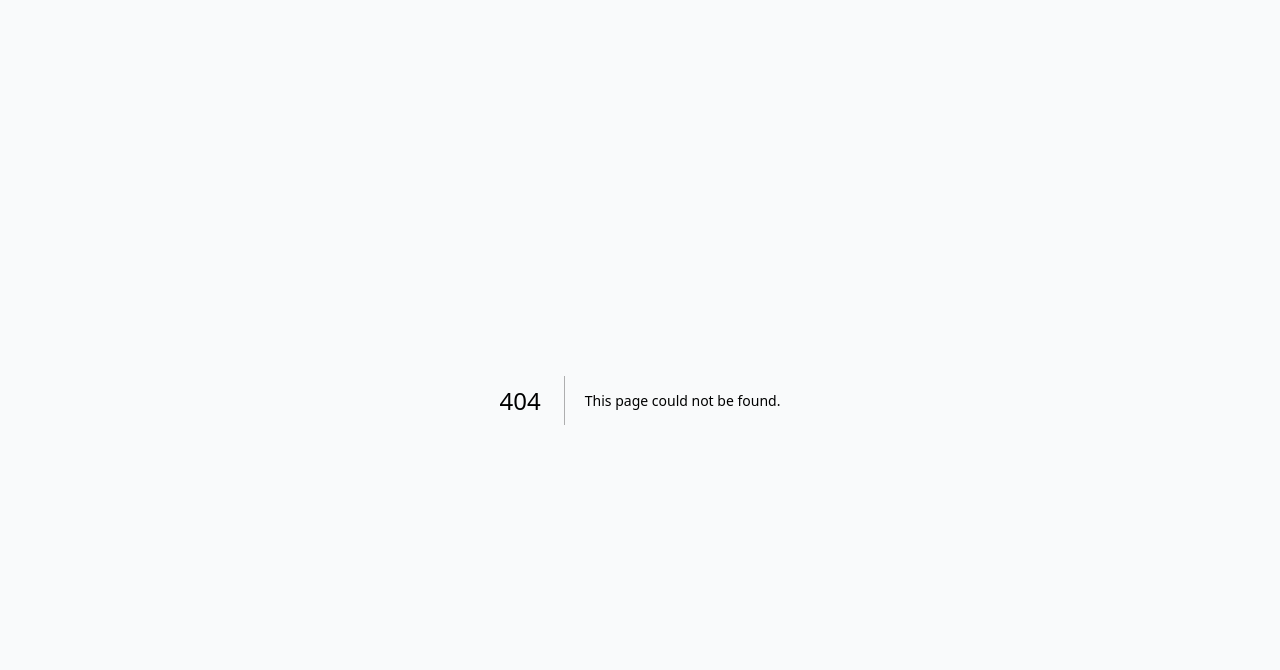
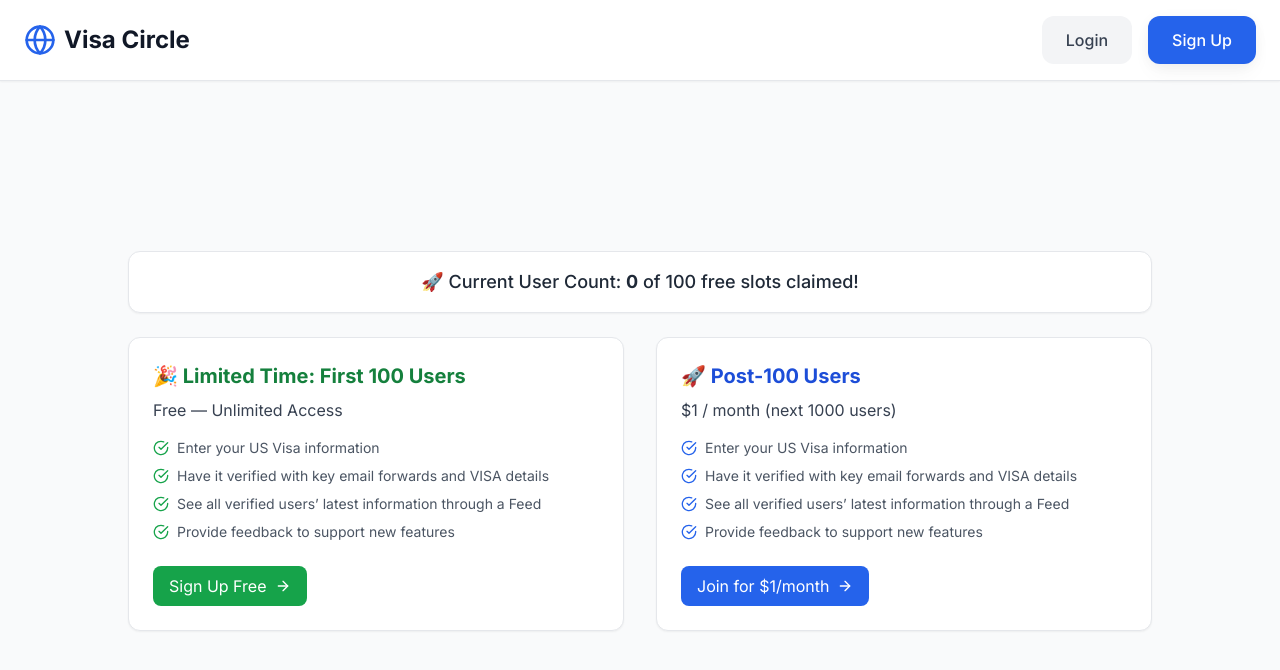
Before and after one commit to denusurat1/Visa-circle, a Next.js app: page /pricing in a window 1280 px wide. Before the commit this address had no page. Shown: the top 670 px of the page. Built offline with nearby package versions, Linux system fonts and the light colour scheme; no server answers; the database is empty.

Commit message:
Milestone: MVP v1.0 - initial working version with Supabase integration

```diff
--- a/components/Navbar.tsx
+++ b/app/(protected)/components/Navbar.tsx
@@ -31,10 +31,10 @@ export default function Navbar({
     <nav className="bg-white shadow-sm border-b">
       <div className="max-w-7xl mx-auto px-6 py-4">
         <div className="flex justify-between items-center">
-          <div className="flex items-center space-x-2">
-            <Globe className="h-8 w-8 text-primary-600" />
-            <span className="text-2xl font-bold text-gray-900">Visa Circle</span>
-          </div>
+            <Link href="/dashboard" className="flex items-center space-x-2">
+                <Globe className="h-8 w-8 text-primary-600" />
+                <span className="text-2xl font-bold text-gray-900">Visa Circle</span>
+            </Link>
 
           <div className="flex items-center space-x-4">
             {showNewUpdate && (
--- a/app/(protected)/dashboard/components/VisaUpdateCard.tsx
+++ b/app/(protected)/dashboard/components/VisaUpdateCard.tsx
@@ -19,33 +19,45 @@ export default function VisaUpdateCard({
 
   return (
     <div className="border border-gray-200 rounded-xl p-5 bg-white shadow-sm">
-      {/* Header: user circle + meta info */}
-      <div className="flex justify-between items-start mb-2">
+      {/* Header: Profile circle + visa type */}
+      <div className="flex justify-between items-start mb-3">
         <div className="flex items-center space-x-3">
           <div className="w-9 h-9 bg-primary-100 rounded-full flex items-center justify-center">
-          <UserIcon className="h-4 w-4 text-primary-600" />
+            <UserIcon className="h-4 w-4 text-primary-600" />
           </div>
-          <div className="text-sm text-gray-600">
-            <p>
-              From <span className="font-medium">{update.country}</span> •{' '}
-              <span className="inline-block bg-primary-600 text-white text-sm px-3 py-1 rounded-full font-medium">{update.visa_type}</span>
+          <div>
+            <p className="text-sm text-gray-700">
+              <span className="font-medium">User from {update.country}</span>
             </p>
-            <p className="text-xs text-gray-500">Service Center: {update.center}</p>
+            <p className="text-xs text-gray-500">
+              {formatDistanceToNow(new Date(update.created_at), { addSuffix: true })}
+            </p>
           </div>
         </div>
-        <span className="text-xs text-gray-500">
-          {formatDistanceToNow(new Date(update.created_at), { addSuffix: true })}
+        <span className="inline-block bg-primary-600 text-white text-xs px-3 py-1 rounded-full font-medium">
+          {update.visa_type}
         </span>
       </div>
 
-      {/* Milestone badge and event date */}
-      <div className="mb-2">
+      {/* Milestone */}
+      <div className="flex items-center justify-between mb-3">
         <span className="inline-block bg-gray-200 text-black text-sm px-3 py-1 rounded-full font-medium">
           {update.milestone}
         </span>
-        <span className="text-sm text-gray-600 ml-2">
-          on {new Date(update.date_of_event).toLocaleDateString()}
-        </span>
+      </div>
+
+      {/* A → B Path */}
+      <div className="flex flex-col sm:flex-row sm:items-center sm:space-x-4 text-sm text-gray-600 mb-3">
+        <div className="flex-1">
+          <div className="font-medium text-black">🅐 Service Center</div>
+          <div>{update.center || 'N/A'}</div>
+          <div>{update.date_of_event ? new Date(update.date_of_event).toLocaleDateString() : ''}</div>
+        </div>
+        <div className="hidden sm:block w-px bg-gray-300 h-10"></div>
+        <div className="flex-1 mt-2 sm:mt-0">
+          <div className="font-medium text-black">🅑 Country</div>
+          <div>{update.country || 'N/A'}</div>
+        </div>
       </div>
 
       {/* Optional note */}
--- a/app/(protected)/dashboard/new/page.tsx
+++ b/app/(protected)/dashboard/new/page.tsx
@@ -6,7 +6,7 @@ import { ArrowLeft, Check } from 'lucide-react'
 import { supabase } from '@/lib/supabaseClient'
 import { checkUserAccess } from '@/lib/authUtils'
 import Link from 'next/link'
-import Navbar from '@/components/Navbar'
+import Navbar from '@/app/(protected)/components/Navbar'
 
 const COUNTRIES = [
   'India',
--- a/app/(protected)/dashboard/page.tsx
+++ b/app/(protected)/dashboard/page.tsx
@@ -8,7 +8,7 @@ import { checkUserAccess } from '@/lib/authUtils'
 import { VisaUpdateWithReactions } from '@/lib/supabaseClient'
 import Link from 'next/link'
 import VisaUpdateCard from './components/VisaUpdateCard'
-import Navbar from '@/components/Navbar'
+import Navbar from '@/app/(protected)/components/Navbar'
 
 const COUNTRIES = [
   'India',
--- a/app/(protected)/feedback/page.tsx
+++ b/app/(protected)/feedback/page.tsx
@@ -8,14 +8,14 @@ import { FeedbackPost, FeedbackReaction } from '@/lib/supabaseClient'
 import { formatDistanceToNow } from 'date-fns'
 import Link from 'next/link'
 import type { User } from '@supabase/supabase-js'
-import Navbar from '@/components/Navbar'
+import Navbar from '@/app/(protected)/components/Navbar'
 
 const FIELDS = [
   'Country Route',
   'Visa Type',
   'Service Center',
   'Milestone',
-  'Other'
+  'Non-field Related'
 ]
 
 /*const MILESTONES = [
@@ -275,6 +275,10 @@ export default function FeedbackPage() {
                   </div>
 
                   <div className="mb-2">
+                  {post.field !== 'Non-field Related' && (
+                    <span className="text-sm text-gray-600">
+                      Field Related change: </span>
+                  )}
                     <span className="inline-block bg-blue-100 text-blue-800 text-sm px-3 py-1 rounded-full font-medium">
                       {post.field}
                     </span>
--- a/app/(protected)/profile/page.tsx
+++ b/app/(protected)/profile/page.tsx
@@ -7,7 +7,7 @@ import { supabase } from '@/lib/supabaseClient'
 import { checkUserAccess } from '@/lib/authUtils'
 import { UserProfile } from '@/lib/supabaseClient'
 import type { User } from '@supabase/supabase-js'
-import Navbar from '@/components/Navbar'
+import Navbar from '@/app/(protected)/components/Navbar'
 
 const VISA_TYPES = [
   'CR1 / IR1',
--- a/app/(public)/login/page.tsx
+++ b/app/(public)/login/page.tsx
@@ -187,9 +187,9 @@ export default function LoginPage() {
   return (
     <div className="min-h-screen bg-gray-50 flex flex-col justify-center py-12 sm:px-6 lg:px-8">
       <div className="sm:mx-auto sm:w-full sm:max-w-md">
-        <div className="flex justify-center">
+        <Link href="/" className="flex justify-center">
           <Globe className="h-12 w-12 text-primary-600" />
-        </div>
+        </Link>
         <h2 className="mt-6 text-center text-3xl font-bold text-gray-900">
           {isLogin ? 'Login to Visa Circle' : 'Create your account'}
         </h2>
--- a/app/page.tsx
+++ b/app/page.tsx
@@ -8,10 +8,15 @@ export default function HomePage() {
       <nav className="bg-white shadow-sm border-b">
         <div className="max-w-7xl mx-auto px-6 py-4">
           <div className="flex justify-between items-center">
-            <div className="flex items-center space-x-2">
-              <Globe className="h-8 w-8 text-primary-600" />
-              <span className="text-2xl font-bold text-gray-900">Visa Circle</span>
+            <Link href="/" className="flex items-center space-x-2">
+                <Globe className="h-8 w-8 text-primary-600" />
+                <span className="text-2xl font-bold text-gray-900">Visa Circle</span>
+            </Link>
+            <div>
+              <Link
+              href="/pricing" className='btn-secondary'>Pricing</Link>
             </div>
+
             <div className="flex space-x-4">
               <Link href="/login" className="btn-secondary">
                 Login
--- /dev/null
+++ b/app/pricing/page.tsx
@@ -0,0 +1,118 @@
+'use client'
+
+import { useEffect, useState } from 'react'
+import Link from 'next/link'
+import { CheckCircle, ArrowRight, Globe } from 'lucide-react'
+import { supabase } from '@/lib/supabaseClient'
+
+const features = [
+  'Enter your US Visa information',
+  'Have it verified with key email forwards and VISA details',
+  'See all verified users’ latest information through a Feed',
+  'Provide feedback to support new features',
+]
+
+export default function PricingPage() {
+  const [userCount, setUserCount] = useState<number | null>(null)
+
+  useEffect(() => {
+    const fetchUserCount = async () => {
+      const { count, error } = await supabase
+        .from('users')
+        .select('*', { count: 'exact', head: true })
+
+      if (error) {
+        console.error('Error fetching user count:', error)
+        return
+      }
+
+      setUserCount(count ?? 0)
+    }
+
+    fetchUserCount()
+  }, [])
+
+  return (
+    <div className="min-h-screen bg-gray-50 flex flex-col">
+      {/* Navigation */}
+      <nav className="bg-white shadow-sm border-b">
+        <div className="max-w-7xl mx-auto px-6 py-4">
+          <div className="flex justify-between items-center">
+            <Link href="/" className="flex items-center space-x-2">
+              <Globe className="h-8 w-8 text-primary-600" />
+              <span className="text-2xl font-bold text-gray-900">Visa Circle</span>
+            </Link>
+            <div className="flex space-x-4">
+              <Link href="/login" className="btn-secondary">
+                Login
+              </Link>
+              <Link href="/login" className="btn-primary">
+                Sign Up
+              </Link>
+            </div>
+          </div>
+        </div>
+      </nav>
+
+      {/* Pricing Panels */}
+      <div className="flex-1 flex flex-col items-center justify-center px-4 py-12 space-y-6">
+        {/* Current Users Panel */}
+        {userCount !== null && (
+          <div className="bg-white border rounded-xl shadow-sm p-4 w-full max-w-5xl text-center">
+            <p className="text-lg text-gray-800 font-medium">
+              🚀 Current User Count: <span className="font-bold">{userCount}</span> of 100 free slots claimed!
+            </p>
+          </div>
+        )}
+
+        <div className="max-w-5xl w-full grid grid-cols-1 md:grid-cols-2 gap-8">
+          {/* Left panel: Free offer */}
+          <div className="bg-white border rounded-xl shadow-sm p-6">
+            <h2 className="text-xl font-bold text-green-700 mb-2">
+              🎉 Limited Time: First 100 Users
+            </h2>
+            <p className="text-gray-700 mb-4">Free — Unlimited Access</p>
+            <ul className="space-y-2 mb-6">
+              {features.map((feature) => (
+                <li key={feature} className="flex items-center text-sm text-gray-600">
+                  <CheckCircle className="h-4 w-4 text-green-600 mr-2" />
+                  {feature}
+                </li>
+              ))}
+            </ul>
+            <Link
+              href="/login"
+              className="inline-flex items-center bg-green-600 text-white px-4 py-2 rounded-lg hover:bg-green-700 transition-colors"
+            >
+              Sign Up Free
+              <ArrowRight className="h-4 w-4 ml-2" />
+            </Link>
+          </div>
+
+          {/* Right panel: Paid plan */}
+          <div className="bg-white border rounded-xl shadow-sm p-6">
+            <h2 className="text-xl font-bold text-blue-700 mb-2">
+              🚀 Post-100 Users
+            </h2>
+            <p className="text-gray-700 mb-4">$1 / month (next 1000 users)</p>
+            <ul className="space-y-2 mb-6">
+              {features.map((feature) => (
+                <li key={feature} className="flex items-center text-sm text-gray-600">
+                  <CheckCircle className="h-4 w-4 text-blue-600 mr-2" />
+                  {feature}
+                </li>
+              ))}
+            </ul>
+            <Link
+              href="/login"
+              className="inline-flex items-center bg-blue-600 text-white px-4 py-2 rounded-lg hover:bg-blue-700 transition-colors"
+            >
+              Join for $1/month
+              <ArrowRight className="h-4 w-4 ml-2" />
+            </Link>
+          </div>
+        </div>
+      </div>
+    </div>
+  )
+}
```
